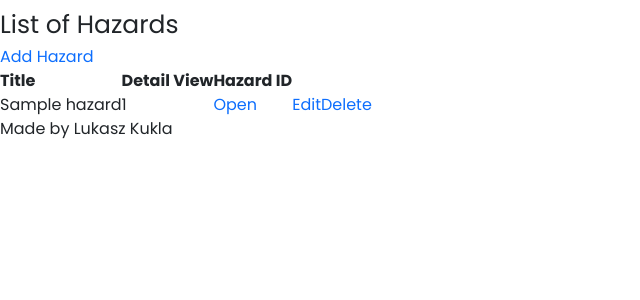
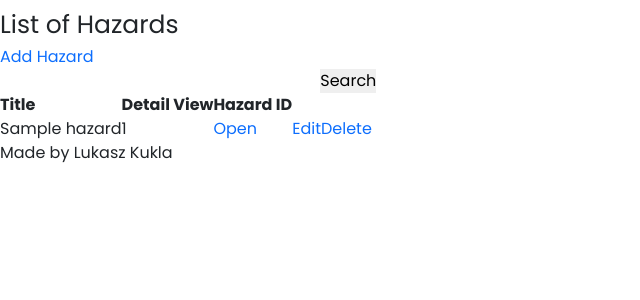
Before and after one commit to lukaszkukla/safely, a Django app: page / in a window 1280 px wide. Shown: the part 69-369 px from the top of the page, without its empty margins (0-640 px from the left). Run offline with Django 3.2, Linux system fonts and the light colour scheme; a user stored in the database is signed in; tables that the repository leaves empty hold one stand-in row (values such as "Sample post").

Commit message:
Feat: add hazard search function

```diff
--- a/hazard/models.py
+++ b/hazard/models.py
@@ -9,7 +9,6 @@
     category = models.ForeignKey(
         'Category', null=True, blank=True, on_delete=models.SET_NULL)
     title = models.CharField(max_length=200)
-    slug = models.SlugField(max_length=200, unique=True)
     image = CloudinaryField('image', default='placeholder')
     description = models.TextField(null=True, blank=True)
     updated_on = models.DateTimeField(auto_now=True)
--- a/hazard/templates/hazard/hazard_list.html
+++ b/hazard/templates/hazard/hazard_list.html
@@ -6,6 +6,11 @@
     <h1>List of Hazards</h1>
 
     <a href="{% url 'hazard-create' %}">Add Hazard</a>
+
+    <form action="" method="GET">
+        <input type="text" name="search" value="{{ search_input }}">
+        <input type="submit" value="Search">
+    </form>
 
     <table>
         <tr>
--- a/hazard/views.py
+++ b/hazard/views.py
@@ -16,6 +16,7 @@
 
 from django.contrib import messages
 from django.contrib.messages.views import SuccessMessageMixin
+
 
 class CustomLoginView(LoginView):
     template_name = 'hazard/login.html'
@@ -53,6 +54,12 @@
         context = super().get_context_data(**kwargs)
         context['hazards'] = context['hazards'].filter(user=self.request.user)
         context['count'] = context['hazards'].filter(status='1').count()
+
+        search_input = self.request.GET.get('search') or ''
+        if search_input:
+            context['hazards'] = context['hazards'].filter(
+                title__icontains=search_input)
+        context['search_input'] = search_input
         return context
 
 
@@ -140,6 +147,7 @@
             'email'
         ]
 
+
 class AdminAccessMixin(PermissionRequiredMixin):
     def dispatch(self, request, *args, **kwargs):
         if(not self.request.user.is_authenticated):
@@ -147,6 +155,7 @@
         if not self.has_permission():
             return redirect('/')
         return super(AdminAccessMixin, self).dispatch(request, *args, **kwargs)
+
 
 class CategoryList(LoginRequiredMixin, AdminAccessMixin, ListView):
 
--- a/requirements.txt
+++ b/requirements.txt
@@ -3,6 +3,7 @@
 dj-database-url==1.0.0
 dj3-cloudinary-storage==0.0.6
 Django==3.2.14
+django-summernote==0.8.20.0
 gunicorn==20.1.0
 psycopg2==2.9.3
 pytz==2022.1
```
Also changed, not shown: README.md, hazard/migrations/0009_remove_hazard_slug.py (added), hazard/migrations/0010_remove_hazard_description.py (added), hazard/migrations/0011_hazard_description.py (added).
